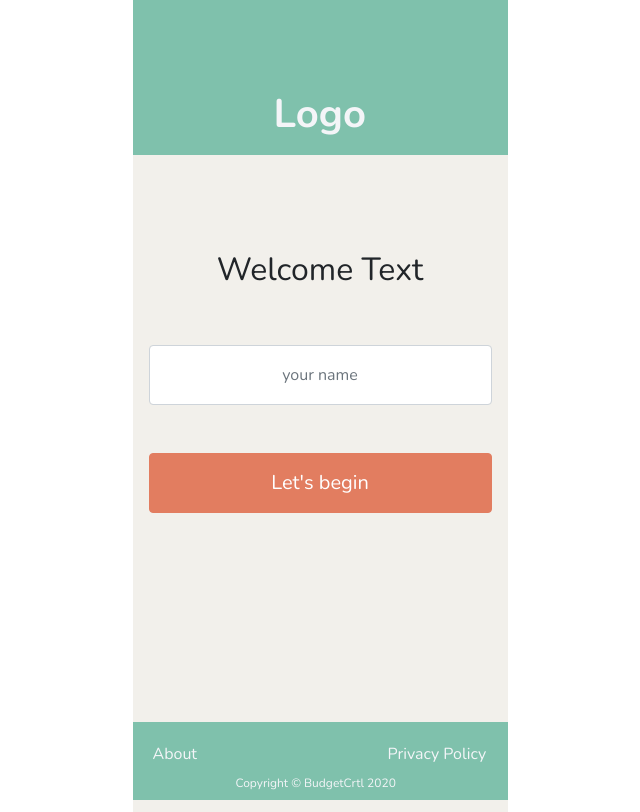
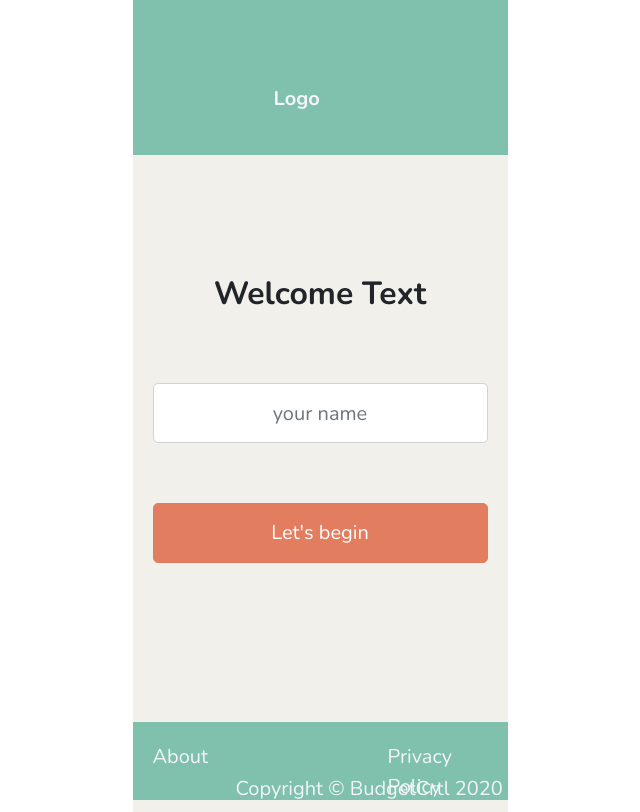
Before and after one commit to BCH-REACT20S-Project-1-Group-2/BCH-REACT20S-Project-1-Group-2.github.io, a React (Create React App) app in the folder frontend/: page / in a window 1280 px wide. Shown: the whole page, without its empty margins (320-960 px from the left). Built offline with nearby package versions, Linux system fonts and the light colour scheme.

Commit message:
bugfix/frontend-skeleton/component-structure: moved heading font styles to App.css

```diff
--- a/frontend/src/styles/App.css
+++ b/frontend/src/styles/App.css
@@ -8,11 +8,12 @@
   --dark-color: #545149;
   --dark-color-with-alpha: #545149, 62%;
   --primary-bg-color: #F2F0EB;
-
 }
 
 * {
   font-family: 'Nunito', sans-serif !important;
+  font-size: 20px !important;
+
   margin: 0;
   padding: 0;
   box-sizing: border-box !important;
@@ -22,9 +23,17 @@
   display: flex;
 }
 
-.App h2 {
-  font-weight: 800;
-  font-size: 32px;
+h1 {
+  font-size: 40px !important;
+  font-weight: 700 !important;
+}
+h2 {
+  font-size: 32px !important;
+  font-weight: 800 !important;
+}
+h3 {
+  font-size: 24px !important;
+  font-weight: 600 !important;
 }
 
 input {
```
